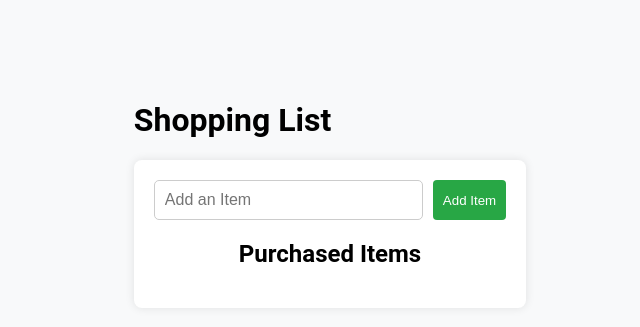
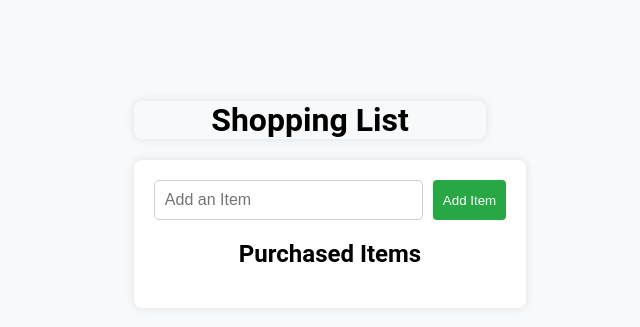
Before and after one commit to andredosreis/shopping-list-app, a website: page index.html in a window 1280 px wide. Shown: the part 198-525 px from the top of the page, without its empty margins (330-970 px from the left). Drawn offline with Linux system fonts and the light colour scheme.

Commit message:
mudança no css nmo h1

```diff
--- a/public/css/styles.css
+++ b/public/css/styles.css
@@ -6,6 +6,11 @@ body {
     min-height: 100vh;
     margin: 0;
     background-color: #f8f9fa;
+}
+h1{
+    text-align: center;
+    box-shadow:  0 0 10px rgba(0, 0, 0, 0.1);
+    border-radius: 8px;
 }
 
 .app-container {
```
